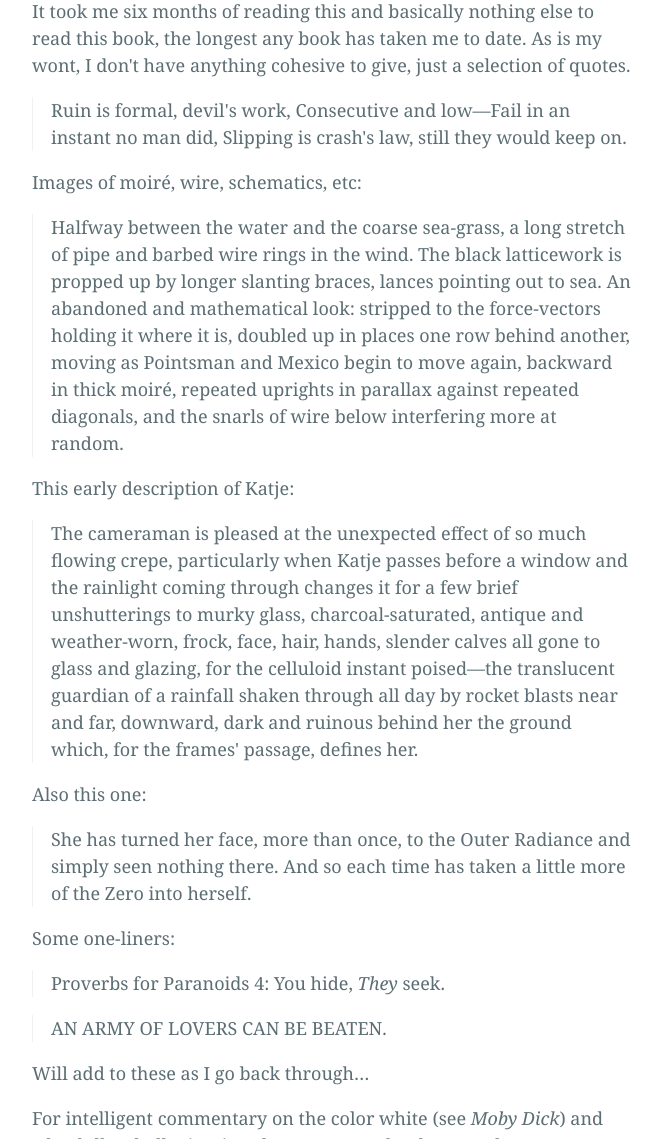
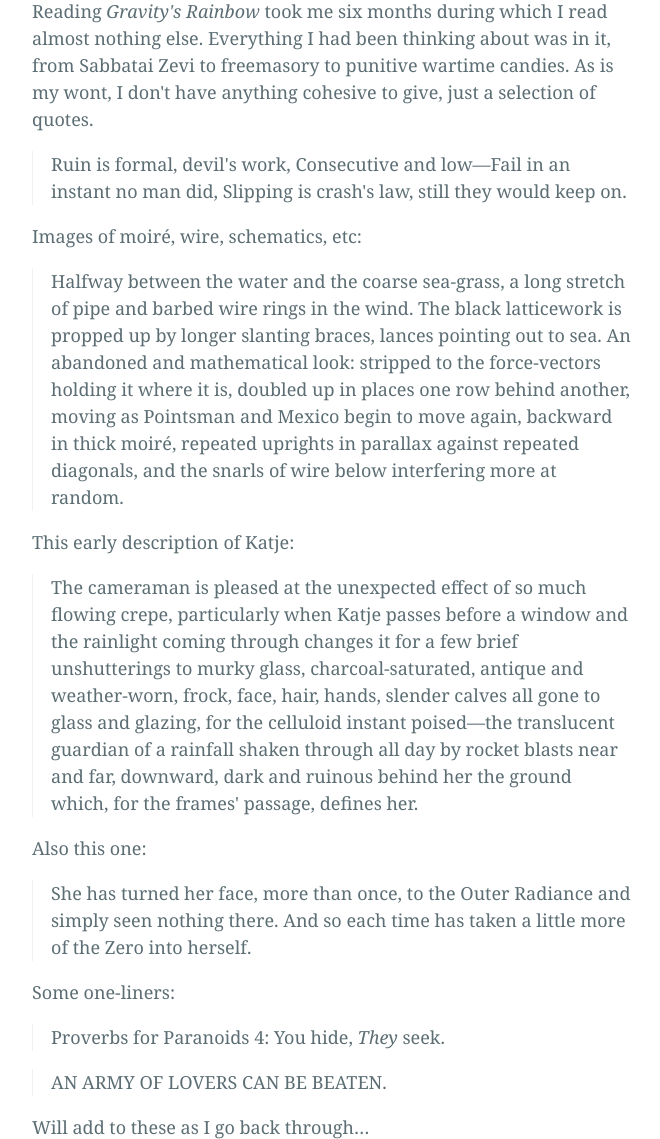
Before and after one commit to bliss-st/ss-website, a Jekyll site: the page built from _posts/2021-12-24-GR.md, in a window 1280 px wide and 1400 px high, scrolled down 512 px. Shown: the part 261-1400 px from the top of the window, without its empty margins (308-968 px from the left). Built offline with Jekyll 4.4.1, drawn with Linux system fonts in a browser that asks for light colours; some of the changed text lies outside the part shown.

Commit message:
Update 2021-12-24-GR.md

```diff
--- a/_posts/2021-12-24-GR.md
+++ b/_posts/2021-12-24-GR.md
@@ -7,7 +7,7 @@
 
 ![bliss](/assets/rainbow.png)
 
-<p>It took me six months of reading this and basically nothing else to read this book, the longest any book has taken me to date. As is my wont, I don't have anything cohesive to give, just a selection of quotes.</p>
+<p>Reading <em>Gravity's Rainbow</em> took me six months during which I read almost nothing else. Everything I had been thinking about was in it, from Sabbatai Zevi to freemasory to punitive wartime candies. As is my wont, I don't have anything cohesive to give, just a selection of quotes.</p>
 
 <blockquote>Ruin is formal, devil's work, Consecutive and low—Fail in an instant no man did, Slipping is crash's law, still they would keep on.</blockquote>
 
@@ -31,7 +31,7 @@
 
 Will add to these as I go back through...
 
-For intelligent commentary on the color white (see <em>Moby Dick</em>) and "the dullest hallucinations known to psychopharmacology," I can't recommend <a href="https://shoutengine.com/DeathIsJustAroundtheCorner/">Michael S. Judge's podcast</a> enough... thanks D for the recommendation.
+For intelligent commentary re: the end of the world,  the color white re: <em>Moby Dick</em>, and "the dullest hallucinations known to psychopharmacology," I can't recommend <a href="https://shoutengine.com/DeathIsJustAroundtheCorner/">Michael S. Judge's podcast</a> enough... thanks D for the recommendation.
 
 Finally:
 
```
